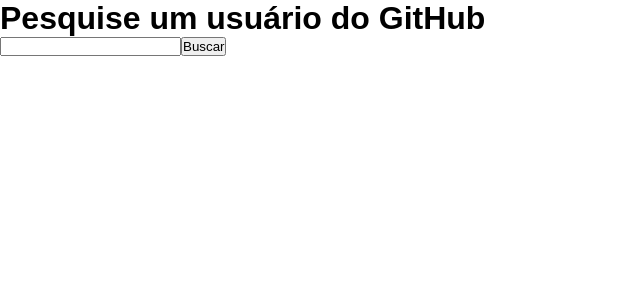
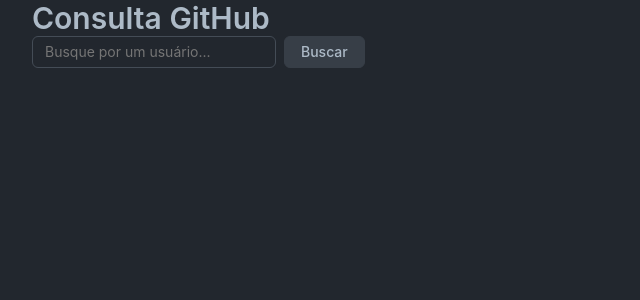
Before and after one commit to diogoschoninger/testes-react, a React (Create React App) app: page / in a window 1280 px wide. Shown: the top 300 px of the page, without its empty margins (0-640 px from the left). Built offline with nearby package versions, Linux system fonts and the light colour scheme.

Commit message:
202203191449

```diff
--- a/public/index.html
+++ b/public/index.html
@@ -5,16 +5,6 @@
     <meta name="viewport" content="width=device-width, initial-scale=1" />
 
     <title>Teste com React</title>
-
-    <style>
-      * {
-        margin: 0;
-        padding: 0;
-        box-sizing: border-box;
-        font-family: sans-serif;
-        color: black;
-      }
-    </style>
   </head>
   <body>
     <noscript>You need to enable JavaScript to run this app.</noscript>
--- a/src/pages/Home.jsx
+++ b/src/pages/Home.jsx
@@ -1,4 +1,13 @@
 import { useState } from "react";
+
+import {
+  Container,
+  Title1,
+  Input,
+  Button,
+  Title2,
+  LinkUser
+} from "../styles/Home";
 
 export function Home() {
   const [user, setUser] = useState("");
@@ -23,8 +32,8 @@
             status: "OK",
             body:
               <div>
-                <h2>Usuário encontrado</h2>
-                <a href={"/user/" + response.login}>{response.login}</a>
+                <Title2>Usuário encontrado:</Title2>
+                <LinkUser href={"/user/" + response.login}>{response.login}</LinkUser>
               </div>
           })
         }
@@ -32,15 +41,15 @@
   }
 
   return (
-    <div>
+    <Container>
       <div>
-        <h1>Pesquise um usuário do GitHub</h1>
+        <Title1 style={{color: '#adbac7', fontWeight: 600}}>Consulta GitHub</Title1>
         <form onSubmit={searchUser}>
-          <input type="text" onChange={e => setUser(e.target.value)}/>
-          <button type="submit">Buscar</button>
+          <Input type="text" placeholder="Busque por um usuário..." onChange={e => setUser(e.target.value)}/>
+          <Button type="submit">Buscar</Button>
         </form>
       </div>
       {result.status ? result.body : ""}
-    </div>
+    </Container>
   );
 }
--- a/src/pages/Profile.jsx
+++ b/src/pages/Profile.jsx
@@ -16,7 +16,8 @@
   LinkReposName,
   ReposDescription,
   ReposDetail
-} from "../styles/styles";
+} from "../styles/Profile";
+import "../styles/Profile.css";
 
 export function Profile() {
   const user = useParams().user;
@@ -56,9 +57,9 @@
         <div>
           <DivBio>{userData.bio}</DivBio>
           <DivFollowers>
-            <a href=""><strong>{userData.followers}</strong> followers</a>
+            <a style={{color: '#768390'}}><strong style={{color: '#adbac7'}}>{userData.followers}</strong> followers</a>
             ·
-            <a href=""><strong>{userData.following}</strong> following</a>
+            <a style={{color: '#768390'}}><strong style={{color: '#adbac7'}}>{userData.following}</strong> following</a>
           </DivFollowers>
           <DivLocation>{userData.location}</DivLocation>
         </div>
@@ -67,7 +68,7 @@
         <Title1>Repositórios</Title1>
         {Object.values(repos).map(repos => (
           <Repo key={repos.id}>
-            <LinkReposName href={repos.html_url}>{repos.name}</LinkReposName>
+            <LinkReposName href={repos.html_url} target="blank">{repos.name}</LinkReposName>
             <ReposDescription>{repos.description}</ReposDescription>
             <ReposDetail>
               {repos.language}
--- /dev/null
+++ b/src/styles/Home.jsx
@@ -0,0 +1,59 @@
+import styled from "styled-components";
+
+export const Container = styled.div`
+  max-width: 1280px;
+  margin: auto;
+  padding: 0 32px;
+`;
+
+export const Title1 = styled.h1`
+  font-size: 30px;
+  font-weight: 600;
+  color: #adbac7;
+`;
+
+export const Input = styled.input`
+  padding: 5px 12px;
+  font-size: 14px;
+  line-height: 20px;
+  color: #adbac7;
+  background-color: #22272e;
+  border: 1px solid #444c56;
+  border-radius: 6px;
+  outline: none;
+`;
+
+export const Button = styled.button`
+  position: relative;
+  text-align: center;
+  color: #adbac7;
+  background-color: #373e47;
+  border: 1px solid #373e47;
+  border-radius: 6px;
+  transition: .2s cubic-bezier(.3, 0, .5, 1);
+  transition-property: color, background-color, border-color;
+  margin-left: 8px;
+  padding: 5px 16px;
+  font-size: 14px;
+  font-weight: 500;
+  line-height: 20px;
+  cursor: pointer;
+  ${this}:hover {
+    background-color: #444c56;
+    border-color: #768390;
+    transition-duration: .1s;
+  }
+`;
+
+export const Title2 = styled.h2`
+  font-size: 26px;
+  font-weight: 600;
+  color: #adbac7;
+`;
+
+export const LinkUser = styled.a`
+  color: blue;
+  font-size: 20px;
+  font-weight: 600;
+  color: #539bf5;
+`;
--- /dev/null
+++ b/src/styles/Profile.css
@@ -0,0 +1,13 @@
+
+* {
+  margin: 0;
+  padding: 0;
+  box-sizing: border-box;
+  font-family: -apple-system,BlinkMacSystemFont,"Segoe UI",Helvetica,Arial,sans-serif,"Apple Color Emoji","Segoe UI Emoji";
+  color: black;
+}
+body {
+  background-color: #22272e;
+}
+a { text-decoration: none }
+a:hover { text-decoration: underline }
--- a/src/styles/styles.jsx
+++ b/src/styles/Profile.jsx
@@ -1,9 +1,9 @@
 import styled from "styled-components";
 
 export const Container = styled.div`
-  width: 1280px;
+  max-width: 1280px;
   margin: auto;
-  padding: 0 32px;
+  padding: 32px;
 
   display: grid;
   gap: 24px;
@@ -23,10 +23,13 @@
   width: 296;
   height: 296px;
   border-radius: 50%;
+  border: 1px solid #768390;
 `;
 
 export const Title1 = styled.h1`
   font-size: 30px;
+  font-weight: 600;
+  color: #adbac7;
 `;
 
 export const CardNames = styled.div`
@@ -36,16 +39,21 @@
 export const SpanName = styled.span`
   display: block;
   font-size: 26px;
+  font-weight: 600;
+  color: #adbac7;
 `;
 
 export const SpanNickname = styled.span`
   display: block;
   font-size: 20px;
+  font-weight: 300;
+  color: #768390;
 `;
 
 export const DivBio = styled.div`
   font-size: 16px;
   margin-bottom: 16px;
+  color: #adbac7;
 `;
 
 export const DivFollowers = styled.div`
@@ -55,25 +63,29 @@
 
 export const DivLocation = styled.div`
   font-size: 14px;
+  color: #adbac7;
 `;
 
 export const Repo = styled.div`
   padding: 24px 0;
-  border-bottom: 1px solid gray;
+  border-bottom: 1px solid #373e47;
 `;
 
 export const LinkReposName = styled.a`
   color: blue;
   font-size: 20px;
-  margin-bottom: 4px;
+  font-weight: 600;
+  color: #539bf5;
 `;
 
 export const ReposDescription = styled.p`
   font-size: 14px;
-  margin-bottom: 8px;
+  margin: 8px 0;
+  color: #768390;
 `;
 
 export const ReposDetail = styled.div`
   margin-top: 8px;
   font-size: 12px;
+  color: #768390;
 `;
```
